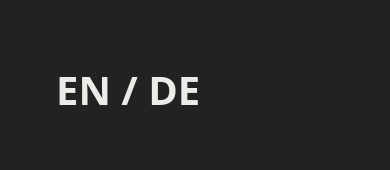
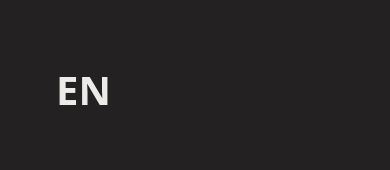
Before and after one commit to pascal-koop/koop_website, a Nuxt app: page / in a window 390 px wide. Both pictures are taken after a click on the element 338 px from the left and 40 px from the top of the page. Shown: the part 544-714 px from the top of the page. Built offline with nearby package versions, Linux system fonts and the light colour scheme.

Commit message:
Add i18n support and language switcher

```diff
--- a/components/TheNavigationSection.vue
+++ b/components/TheNavigationSection.vue
@@ -1,10 +1,16 @@
 <script setup lang="ts">
+const { locale, locales } = useI18n()
+const switchLocalePath = useSwitchLocalePath()
+
+const availableLocales = computed(() => {
+  return locales.value.filter(i => i.code !== locale.value)
+})
+
+
 	type Link = {
 		name: string;
 		to: string;
 	};
-
-
 
 	const links: Link[] = [
 		{ name: 'STORY', to: '#story-section' },
@@ -91,20 +97,10 @@
 						{{ link.name }}
 					</NuxtLink>
 				</li>
-				<li class="internationalization-links flex mt-11">
-					<nuxt-link
-						to="/en"
-						:class="{ active: openMenu }"
-						class="mobile-nav-link">
-						<span>EN&nbsp;/</span>
-					</nuxt-link>
-
-					<nuxt-link
-						to="/de"
-						:class="{ active: openMenu }"
-						class="mobile-nav-link">
-						<span>&nbsp;DE</span>
-					</nuxt-link>
+				<li v-for="locale in availableLocales" :key="locale.code" class="internationalization-links flex mt-11">
+					<NuxtLink :to="switchLocalePath(locale.code)" :class="{ active: openMenu }" class="mobile-nav-link" >
+						<span>{{ locale.code }}</span>
+					</NuxtLink>
 				</li>
 			</ul>
 		</div>
--- /dev/null
+++ b/lang/de-DE.json
@@ -0,0 +1,3 @@
+{
+  "welcome": "willkommen"
+}
--- /dev/null
+++ b/lang/en-US.json
@@ -0,0 +1,3 @@
+{
+  "welcome": "welcome"
+}
--- a/nuxt.config.ts
+++ b/nuxt.config.ts
@@ -1,4 +1,20 @@
 // https://nuxt.com/docs/api/configuration/nuxt-config
 export default defineNuxtConfig({
-  modules: ['@nuxtjs/tailwindcss', '@nuxt/image'],
+  modules: ['@nuxtjs/tailwindcss', '@nuxt/image','@nuxtjs/i18n'],
+  i18n: {
+    locales: [
+      {
+        code: 'EN',
+        file: 'en-US.json'
+      },
+      {
+        code: 'DE',
+        file: 'de-DE.json'
+      }
+    ],
+    lazy: true,
+    langDir: 'lang',
+    defaultLocale: 'DE',
+    detectBrowserLanguage: false,
+  }
 })
--- a/package.json
+++ b/package.json
@@ -16,6 +16,7 @@
     "vue-router": "^4.2.5"
   },
   "devDependencies": {
+    "@nuxtjs/i18n": "^8.1.1",
     "@nuxtjs/tailwindcss": "^6.11.4"
   }
 }
--- a/pages/index.vue
+++ b/pages/index.vue
@@ -5,6 +5,8 @@
 			lang: 'en'
 		}
 	});
+
+	const { locale } = useI18n()
 </script>
 
 <style></style>
--- a/tsconfig.json
+++ b/tsconfig.json
@@ -1,4 +1,4 @@
 {
   // https://nuxt.com/docs/guide/concepts/typescript
-  "extends": "./.nuxt/tsconfig.json"
+  "extends": "./.nuxt/tsconfig.json",
 }
```
Also changed, not shown: 1 other file (tests, documents, lock files or other folders).
